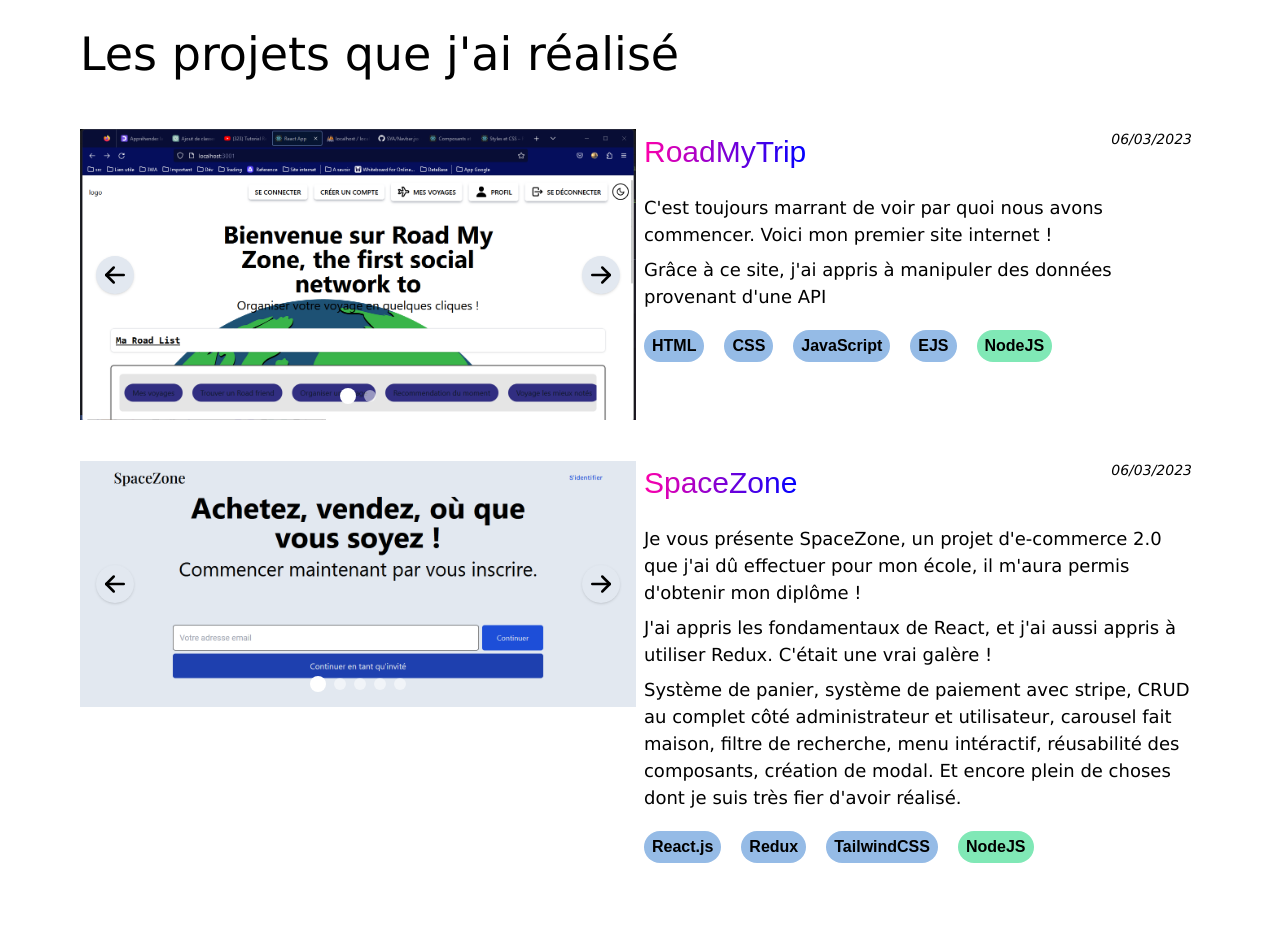
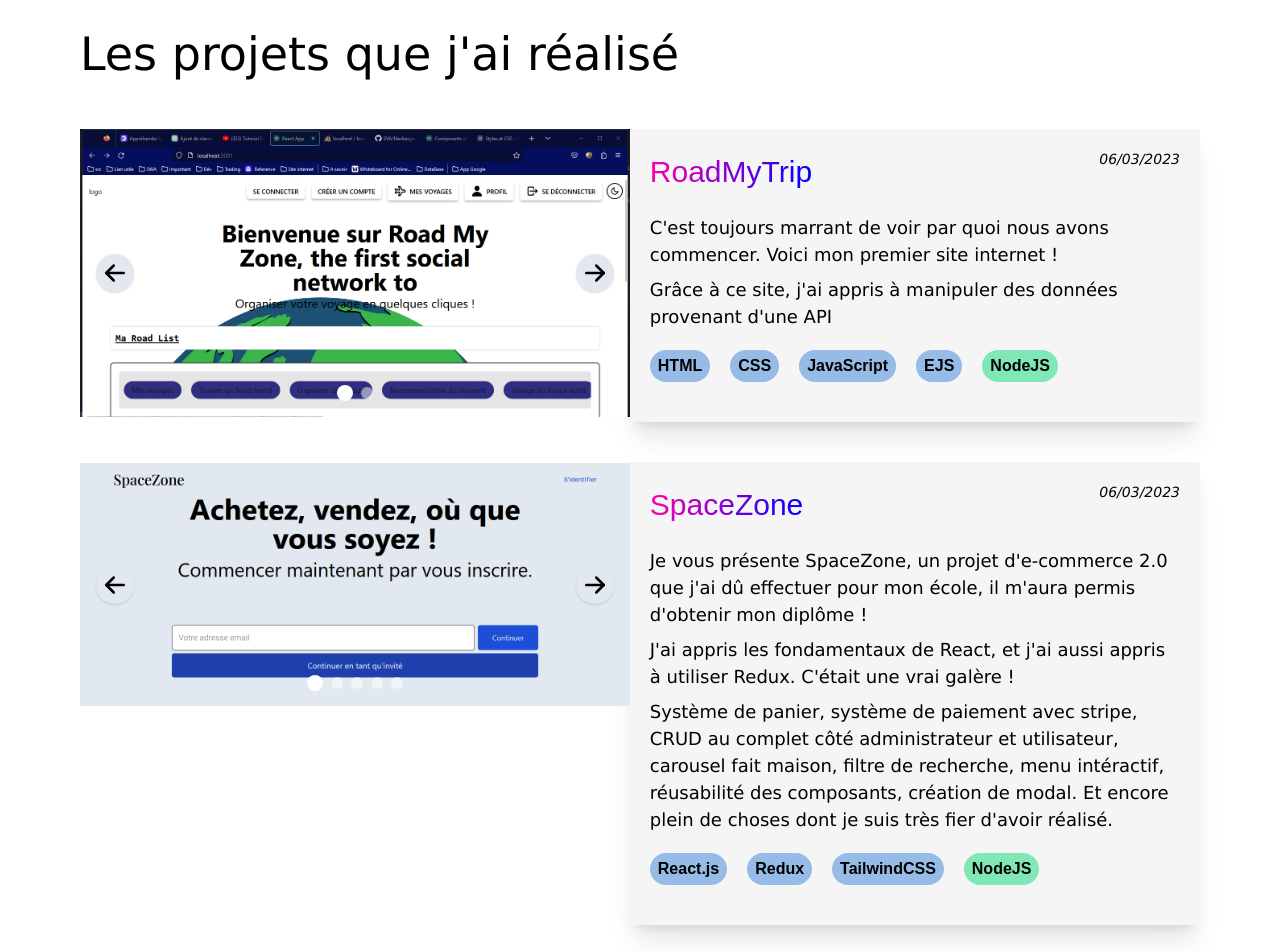
Before and after one commit to Azonesbz/vincentavez, a React (Vite) app in the folder client/: page / in a window 1280 px wide. Shown: the part 3200-4152 px from the top of the page. Built offline with nearby package versions, Linux system fonts and the light colour scheme; a web font is replaced by a local one.

Commit message:
updated shadow and optimized responsive

```diff
--- a/client/src/components/portfolio/Cards.jsx
+++ b/client/src/components/portfolio/Cards.jsx
@@ -3,7 +3,7 @@ import Carousel from "../carousel/Carousel";
 export default function Cards() {
     return (
         <>
-            <div className="mt-10 flex flex-col sm:flex-row">
+            <div className="mt-10 flex flex-col md:flex-row">
                 <Carousel>
                     <img
                         className="min-w-full object-cover object-center"
@@ -16,7 +16,7 @@ export default function Cards() {
                         alt="product image"
                     />
                 </Carousel>
-                <div className="flex flex-col w-full p-2 mt-3 sm:mt-0 sm:pt-0">
+                <div className="flex flex-col w-full p-2 mt-3 md:mt-0 md:p-5 bg-neutral-100 shadow-xl">
 
                     <div className="flex justify-between items-start">
                         <h2 className="bg-clip-text text-transparent bg-gradient-to-r from-[#ff00aa] to-[#0000ff]">RoadMyTrip</h2>
@@ -36,7 +36,7 @@ export default function Cards() {
                     </div>
                 </div>
             </div>
-            <div className="mt-10 flex flex-col sm:flex-row">
+            <div className="mt-10 flex flex-col md:flex-row">
                 <Carousel>
                     <img
                         className="min-w-full object-contain object-center"
@@ -64,7 +64,7 @@ export default function Cards() {
                         alt="product image"
                     />
                 </Carousel>
-                <div className="flex flex-col w-full p-2 mt-3 sm:mt-0 sm:pt-0">
+                <div className="flex flex-col w-full p-2 mt-3 md:mt-0 bg-neutral-100 md:p-5 shadow-xl">
                     <div className="flex justify-between items-start">
                         <h2 className="bg-clip-text text-transparent bg-gradient-to-r from-[#ff00aa] to-[#0000ff]">SpaceZone</h2>
                         <i className="text-sm">06/03/2023</i>
```
